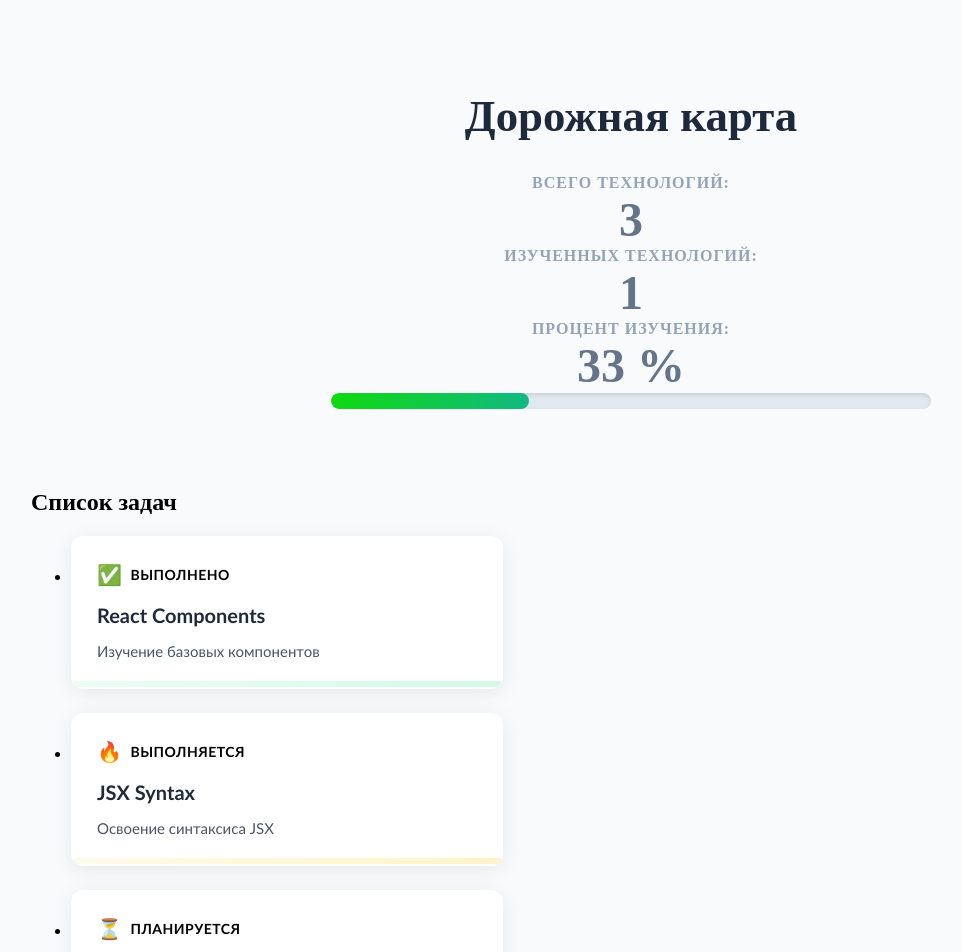
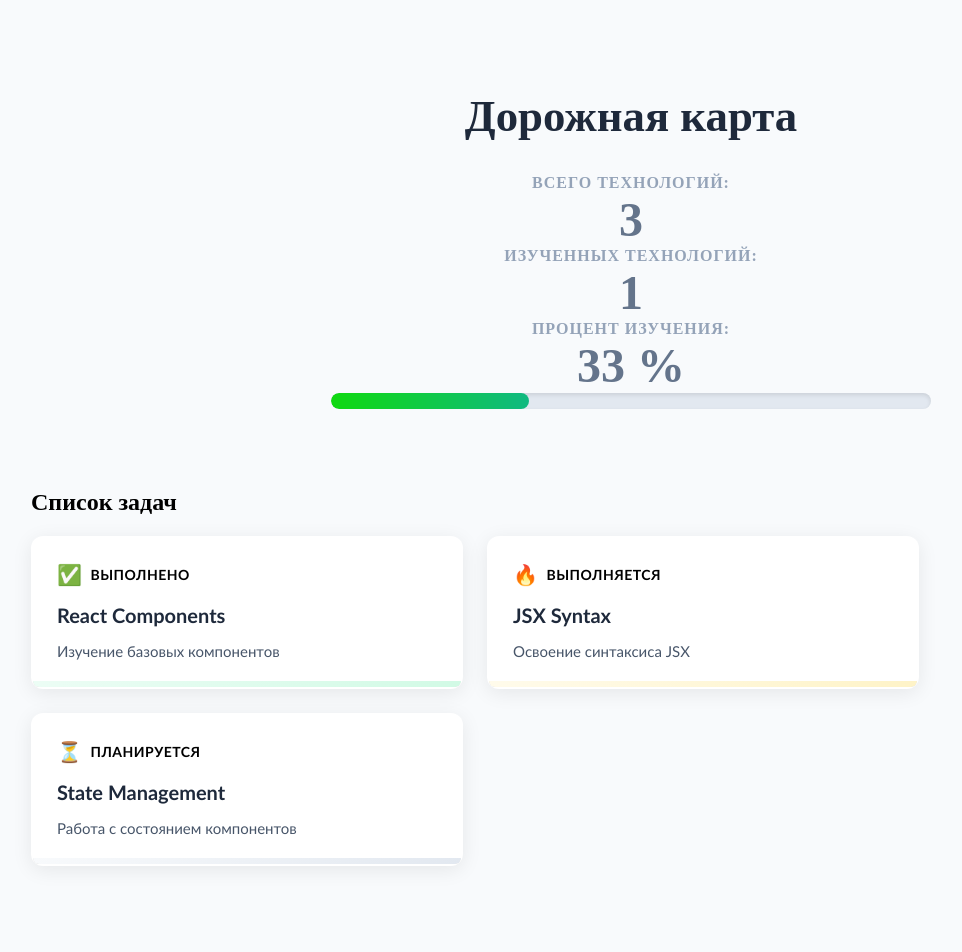
Before and after one commit to FastTra1n/task-tracker, a React (Vite) app: page / in a window 1280 px wide. Shown: the top 952 px of the page, without its empty margins (9-971 px from the left). After the commit the page ends 906 px from the top, so only its background shows below. Built offline with nearby package versions, Linux system fonts and the light colour scheme.

Commit message:
feat(tech-wrapper): added an auto-adaptive for tech-cards wrapper.

```diff
--- a/src/App.css
+++ b/src/App.css
@@ -7,3 +7,11 @@
 body {
   background: #f8fafc;
 }
+
+/* Область с задачами */
+
+.task-wrapper {
+  display: flex;
+  flex-wrap: wrap;
+  gap: 24px;
+}
--- a/src/App.jsx
+++ b/src/App.jsx
@@ -17,19 +17,16 @@ function App() {
       <ProgressHeader techs={technologies} />
 
       <h2>Список задач</h2>
-      <ul>
+      <div className="task-wrapper">
         {technologies.map(tech => (
-          <li
-          key={tech.id}
-          >
-            <TechnologyCard
+          <TechnologyCard
+              key={tech.id}
               title={tech.title}
               description={tech.description}
               status={tech.status}
             />
-          </li>
         ))}
-      </ul>
+      </div>
     </>
   );
 }
--- a/src/components/TechnologyCard.css
+++ b/src/components/TechnologyCard.css
@@ -12,11 +12,12 @@
   background: #ffffff;
   border-radius: 12px;
   padding: 24px;
-  margin-bottom: 24px;
+  /* margin-bottom: 24px; */
   box-shadow: 0 4px 20px rgba(0, 0, 0, 0.08);
   border: 2px solid transparent;
   transition: all 0.3s ease;
   max-width: 380px;
+  width: 100%;
   font-family: var(--content-font);
 }
 
```
